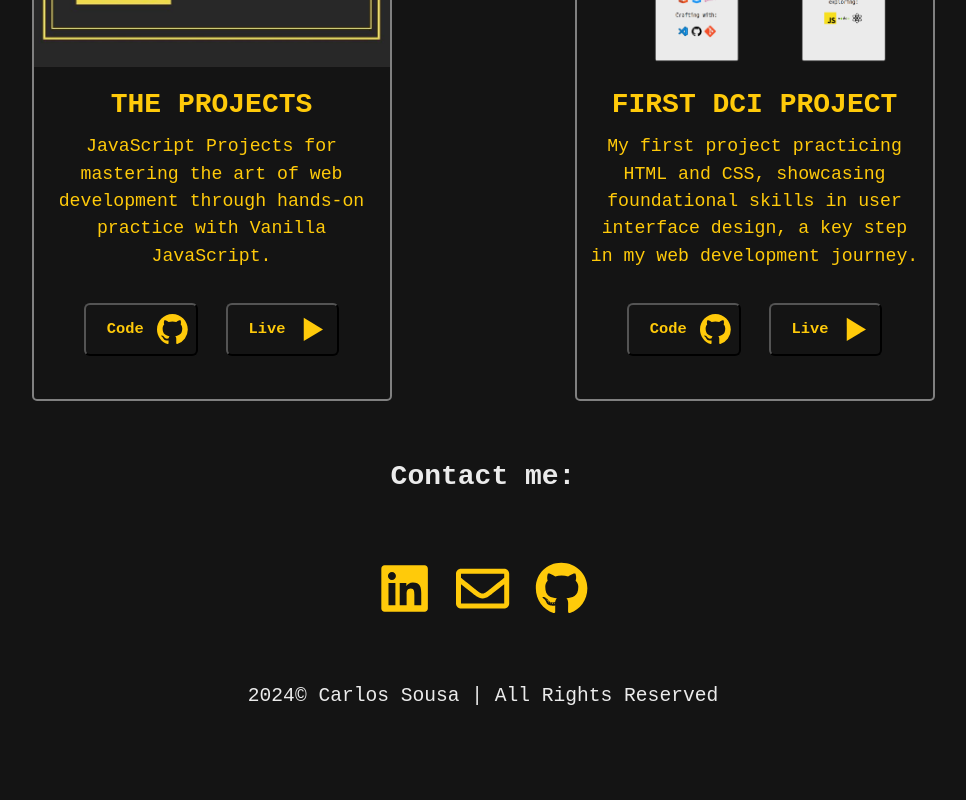
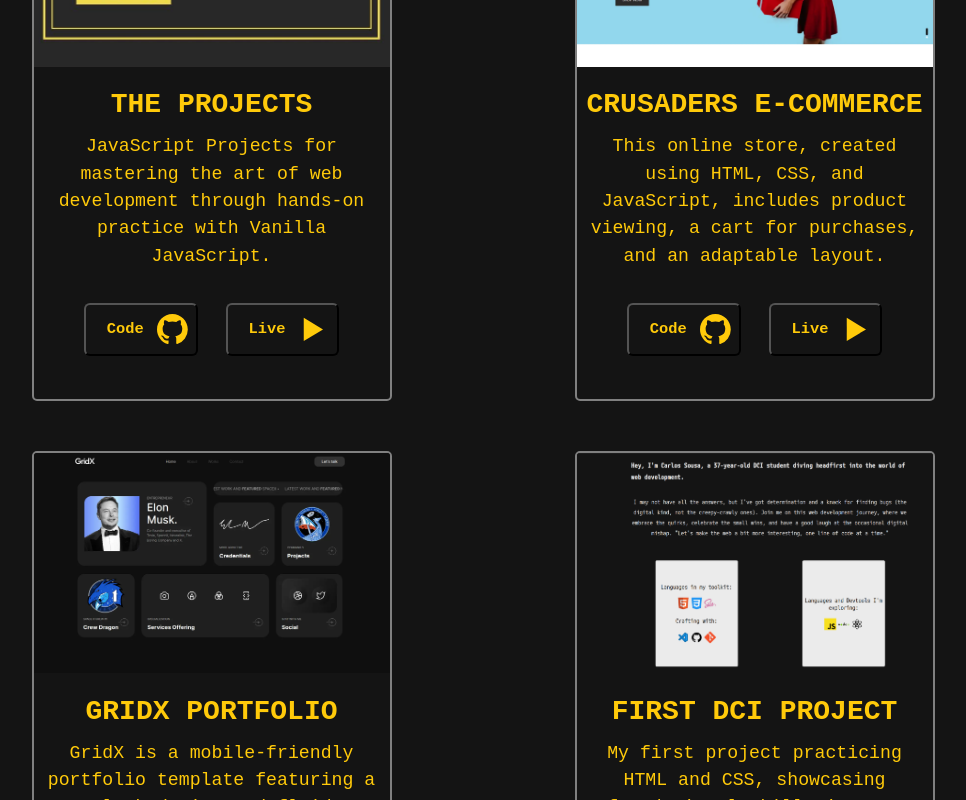
Before and after one commit to Cmbs86/cmbs86-portfolio, a React (Vite) app: page / in a window 1280 px wide. Shown: the part 1900-2700 px from the top of the page, without its empty margins (157-1123 px from the left). Before the commit the page ends 2653 px from the top, so only its background shows below. Built offline with nearby package versions, Linux system fonts and the light colour scheme; a web font is replaced by a local one.

Commit message:
added new projects

```diff
--- a/src/components/Main.jsx
+++ b/src/components/Main.jsx
@@ -18,7 +18,8 @@ import akpica from "../assets/images/akpica-ecommerce.png";
 import theprojects from "../assets/images/the-projects.jpeg";
 import firstportfolio from "../assets/images/first-portfolio.png";
 import akpicaBlog from "../assets/images/Akpica-blog.png";
-
+import crusaders from "../assets/images/e-commerce_crusaders.webp";
+import GridX from "../assets/images/GridX.webp";
 function Main() {
   return (
     <>
@@ -96,6 +97,36 @@ function Main() {
 
           </div>
 
+          <div className="grid_card projects_card3">
+            <ProjectCard
+              image={crusaders}
+              altTitle={"crusaders-ecommerce"}
+              imageUrl={"https://crusaders-ecommerce.netlify.app/"}
+              title={"Crusaders E-commerce"}
+              description={
+                "This online store, created using HTML, CSS, and JavaScript, includes product viewing, a cart for purchases, and an adaptable layout."
+              }
+              demoUrl={"https://crusaders-ecommerce.netlify.app/"}
+              codeUrl={"https://github.com/Cmbs86/ecommerce-crusaders"}
+            />
+
+          </div>
+
+          <div className="grid_card projects_card3">
+            <ProjectCard
+              image={GridX}
+              altTitle={"GridX"}
+              imageUrl={"https://gridxportfolio.netlify.app/"}
+              title={"GridX Portfolio"}
+              description={
+                "GridX is a mobile-friendly portfolio template featuring a sleek design and fluid animations, constructed using HTML, CSS, and JavaScript"
+              }
+              demoUrl={"https://gridxportfolio.netlify.app/"}
+              codeUrl={"https://github.com/Cmbs86/gridX?tab=readme-ov-file"}
+            />
+
+          </div>
+
           <div className="grid_card projects_card4">
             <ProjectCard
               image={firstportfolio}
```
Also changed, not shown: src/assets/images/GridX.webp (added), src/assets/images/e-commerce_crusaders.webp (added).
